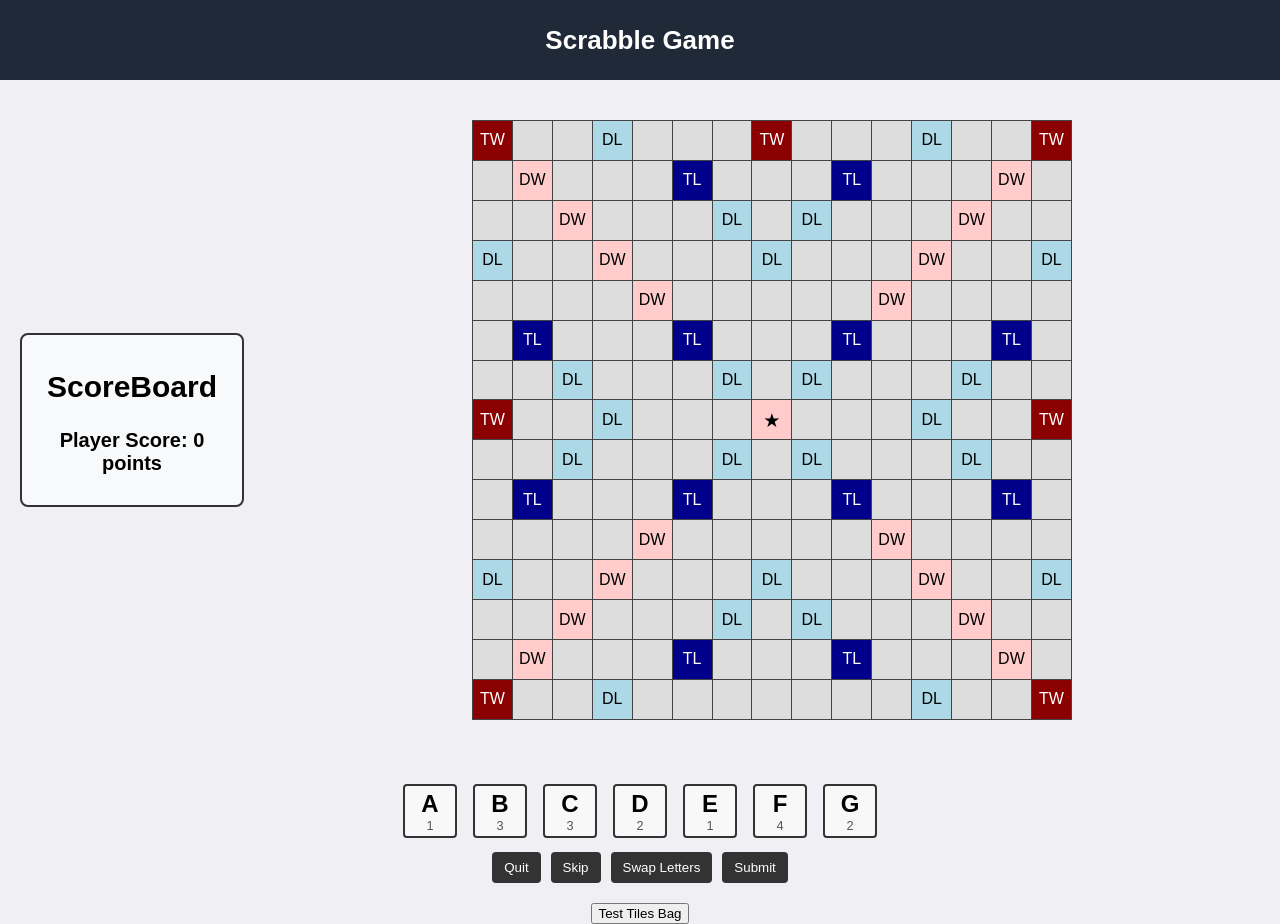
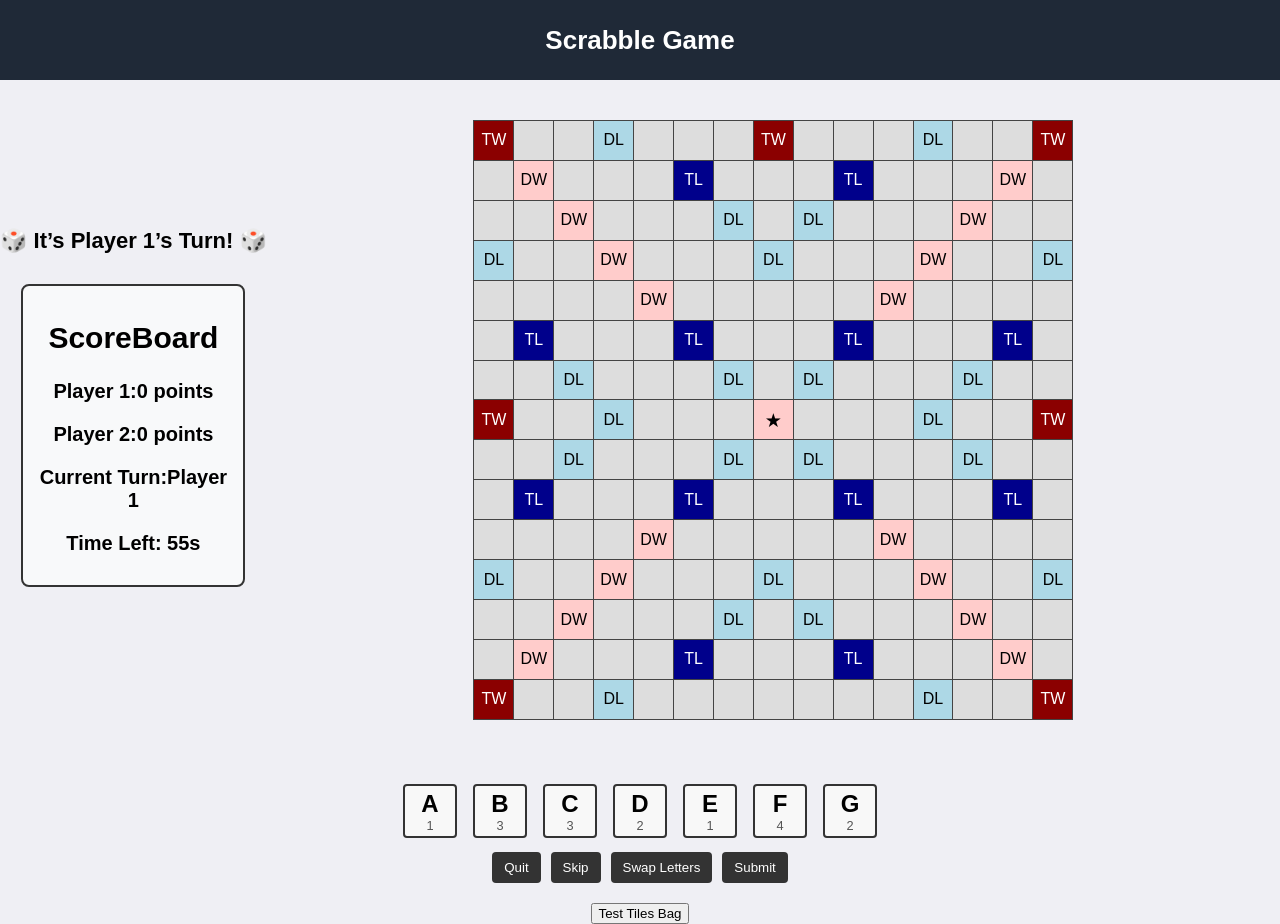
Before and after one commit to Devseru/Scrabble-Game, a React (Create React App) app: page / in a window 1280 px wide. Built offline with nearby package versions, Linux system fonts and the light colour scheme.

Commit message:
Improvements

```diff
--- a/src/components/Board.jsx
+++ b/src/components/Board.jsx
@@ -1,4 +1,4 @@
-import React, {useState} from "react";
+import React, {useState, useEffect} from "react";
 import "../css/Board.css";
 import ScoreBoard from "./ScoreBoard";
 import { calculateScores } from "../Logic/Scoring";
@@ -21,22 +21,69 @@ const bonusSquares = {
 
 const Board = () => {
   const boardSize = 15;
-  const [playerScore, setPlayerScore]= useState(0);//tracking player's score
+  //tracking player's score
+  const [player1Score, setPlayer1Score] = useState(0);
+  const [player2Score, setPlayer2Score] = useState(0);
+  const [currentPlayer, setCurrentPlayer] = useState(1); //player 1 starts
+  const [timeLeft, setTimeLeft] = useState(60); // 60 seconds per turn
 
-  const handleWordPlacement =(placedTiles) =>{
-    //get each tile's bonus from the board
+  //the timer logic
+  useEffect(() => {
+    if (timeLeft === 0) {
+      console.log(`Player ${currentPlayer} ran out of time! Switching turns.`);
+
+      // Wait 1 second before switching the turn to ensure UI updates
+      setTimeout(() => {
+        switchTurn();
+      }, 1000);
+      return; //stop execution here
+    }
+
+    const timer = setInterval(() => {
+      setTimeLeft(last => last - 1);
+    }, 1000);
+
+    return () => clearInterval(timer); // Cleanup
+  }, [timeLeft]);
+
+  //switching turn logic
+  const switchTurn = () => {
+    setCurrentPlayer(prev => {
+      const nextPlayer = prev === 1 ? 2 : 1;
+      console.log(`It's now Player ${nextPlayer}'s turn!`);
+      return nextPlayer;
+    });
+
+    //Don't reset the timer immediately
+    setTimeout(() => {
+      setTimeLeft(60);
+    }, 1500); // Small delay to allow UI updates before timer resets
+  };
+
+
+
+  const handleWordPlacement = (placedTiles) => {
     const bonusTiles = placedTiles.map(tile => ({
       letter: tile.letter,
-      bonus:bonusSquares[tile.position] || "" //get bonus type or empty string
+      bonus: bonusSquares[tile.position] || "" // Get bonus type or empty string
     }));
-    //calculate the score for the palced word
+
     const points = calculateScores(bonusTiles);
-    setPlayerScore(last =>{ //update the player's score
-      const newScore = last+points;
-      console.log(`Word placed! Points Earned = ${points}. Total ${newScore}`);
-      return newScore;
-    });
+
+    if (currentPlayer === 1) {
+      setPlayer1Score(last => last + points);
+    } else {
+      setPlayer2Score(last => last + points);
+    }
+
+    console.log(`Player ${currentPlayer} placed a word! Earned ${points} points.`);
+
+    // Add a slight delay to ensure the turn switches before resetting the timer
+    setTimeout(() => {
+      switchTurn();
+    }, 1000);
   };
+
 
 
   const rows = [];
@@ -62,8 +109,24 @@ const Board = () => {
 
   return (
     <div className="Board">
-      {/* Display the scoreboard */}
-      <ScoreBoard score={playerScore} />
+      {/* ✅ Wrap Scoreboard & Turn Indicator in a div for better alignment */}
+      <div className="scoreboard-container">
+        {/* ✅ Turn Indicator - Shows who is playing */}
+        <h3 className={`turn-indicator ${timeLeft === 60 ? "turn-change" : ""}`}>
+          🎲 It’s <span className={currentPlayer === 1 ? "player1" : "player2"}>
+          Player {currentPlayer}</span>’s Turn! 🎲
+        </h3>
+
+        {/* ✅ Scoreboard (Now Below Turn Indicator) */}
+        <ScoreBoard
+          player1Score={player1Score}
+          player2Score={player2Score}
+          currentPlayer={currentPlayer}
+          timeLeft={timeLeft}
+        />
+      </div>
+
+      {/* Game Board */}
       <div className="board-container">
         <table>
           <tbody>{rows}</tbody>
@@ -71,6 +134,7 @@ const Board = () => {
       </div>
     </div>
   );
+
 };
 
 export default Board;
--- a/src/components/ScoreBoard.jsx
+++ b/src/components/ScoreBoard.jsx
@@ -2,11 +2,26 @@ import React from "react";
 import "../css/ScoreBoard.css";
 
 
-const ScoreBoard =({score}) => {
+const ScoreBoard =({player1Score, player2Score, currentPlayer, timeLeft}) => {
     return(
         <div className="scoreboard">
             <h2>ScoreBoard</h2>
-            <p>Player Score: {score} points</p>
+            <p>
+                <strong>Player 1:</strong>
+                {player1Score} points
+            </p>
+            <p>
+                <strong>Player 2:</strong>
+                 {player2Score} points
+            </p>
+            <p>
+                <strong>Current Turn:</strong>
+                {currentPlayer === 1 ? "Player 1" : "Player 2"}
+            </p>
+            <p className={`timer ${timeLeft < 10 ? "warning" : ""}`}>
+                 <strong>Time Left:</strong> {timeLeft}s
+            </p>
+
         </div>
     );
 };
--- a/src/css/ScoreBoard.css
+++ b/src/css/ScoreBoard.css
@@ -9,3 +9,43 @@
     border-radius: 8px;
     width: 200px;
   }
+  .timer {
+    font-size: 20px;
+    font-weight: bold;
+    text-align: center;
+  }
+
+  .timer.warning {
+    color: red;
+    animation: blink 0.8s infinite;
+  }
+
+  @keyframes blink {
+    50% { opacity: 0; }
+  }
+  .turn-indicator {
+    text-align: center;
+    font-size: 24px;
+    font-weight: bold;
+    margin: 10px 0;
+    transition: transform 0.5s ease-in-out;
+  }
+
+  .turn-change {
+    transform: scale(1.2);
+    color: purple;
+  }
+  .scoreboard-container {
+    display: flex;
+    flex-direction: column; /* Stack Turn Indicator Above Scoreboard */
+    align-items: center;
+    justify-content: center;
+    margin-bottom: 15px; /* Add spacing */
+  }
+
+  .turn-indicator {
+    font-size: 22px;
+    font-weight: bold;
+    margin-bottom: 10px;
+    transition: transform 0.5s ease-in-out;
+  }
```
